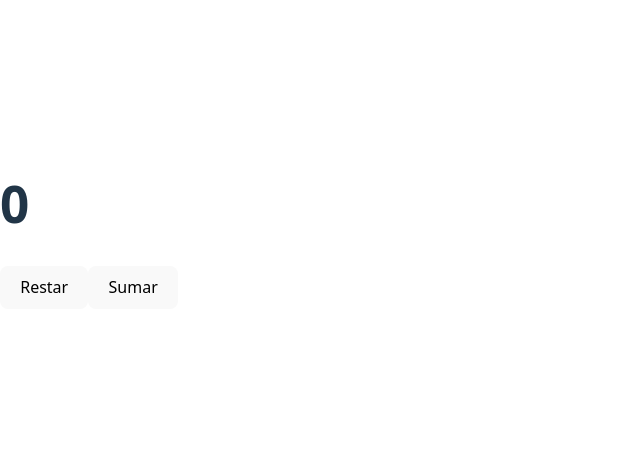
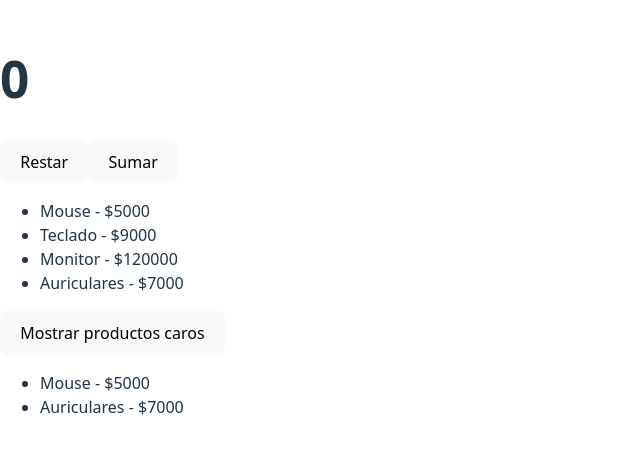
Before and after one commit to thiago2307/practicaReact, a React (Vite) app in the folder practica/: page / in a window 1280 px wide. Shown: the part 175-626 px from the top of the page, without its empty margins (0-640 px from the left). Built offline with nearby package versions, Linux system fonts and the light colour scheme.

Commit message:
componente lista

```diff
--- a/practica/src/App.jsx
+++ b/practica/src/App.jsx
@@ -3,6 +3,7 @@ import Header from './componentes/header.jsx'
 import Main from './componentes/main.jsx'
 import Card from './componentes/Card.jsx'
 import Contador from './componentes/Contador.jsx'
+import Lista from './componentes/Lista.jsx'
 import './App.css'
 //import { useState } from "react";
 
@@ -13,6 +14,7 @@ function App() {
   return (
     <>
     <Contador/>
+    <Lista/>
     </>
   )
 }
--- /dev/null
+++ b/practica/src/componentes/Lista.jsx
@@ -0,0 +1,50 @@
+import { useState } from "react";
+
+function Lista() {
+  const productos = [
+    { id: 1, nombre: "Mouse", precio: 5000 },
+    { id: 2, nombre: "Teclado", precio: 9000 },
+    { id: 3, nombre: "Monitor", precio: 120000 },
+    { id: 4, nombre: "Auriculares", precio: 7000 },
+  ];
+
+  const [mostrarBaratos, setMostrarBaratos] = useState(true);
+
+  const productosBaratos = productos.filter(p => p.precio < 8000);
+  const productosCaros = productos.filter(p => p.precio >= 8000);
+
+
+  const toggleProductos = () => {
+    setMostrarBaratos(!mostrarBaratos);
+  };
+
+  return (
+    <div>
+
+    <ul>
+  {productos.map(producto => (
+    <li key={producto.id}>
+      {producto.nombre} - ${producto.precio}
+    </li>
+  ))}
+</ul>
+
+
+
+      <button onClick={toggleProductos}>
+        {mostrarBaratos ? "Mostrar productos caros" : "Mostrar productos baratos" }
+      </button>
+
+      <ul>
+        {(mostrarBaratos ? productosBaratos : productosCaros).map(producto => (
+          <li key={producto.id}>
+            {producto.nombre} - ${producto.precio}
+          </li>
+        ))}
+      </ul>
+
+    </div>
+  );
+}
+
+export default Lista;
```
